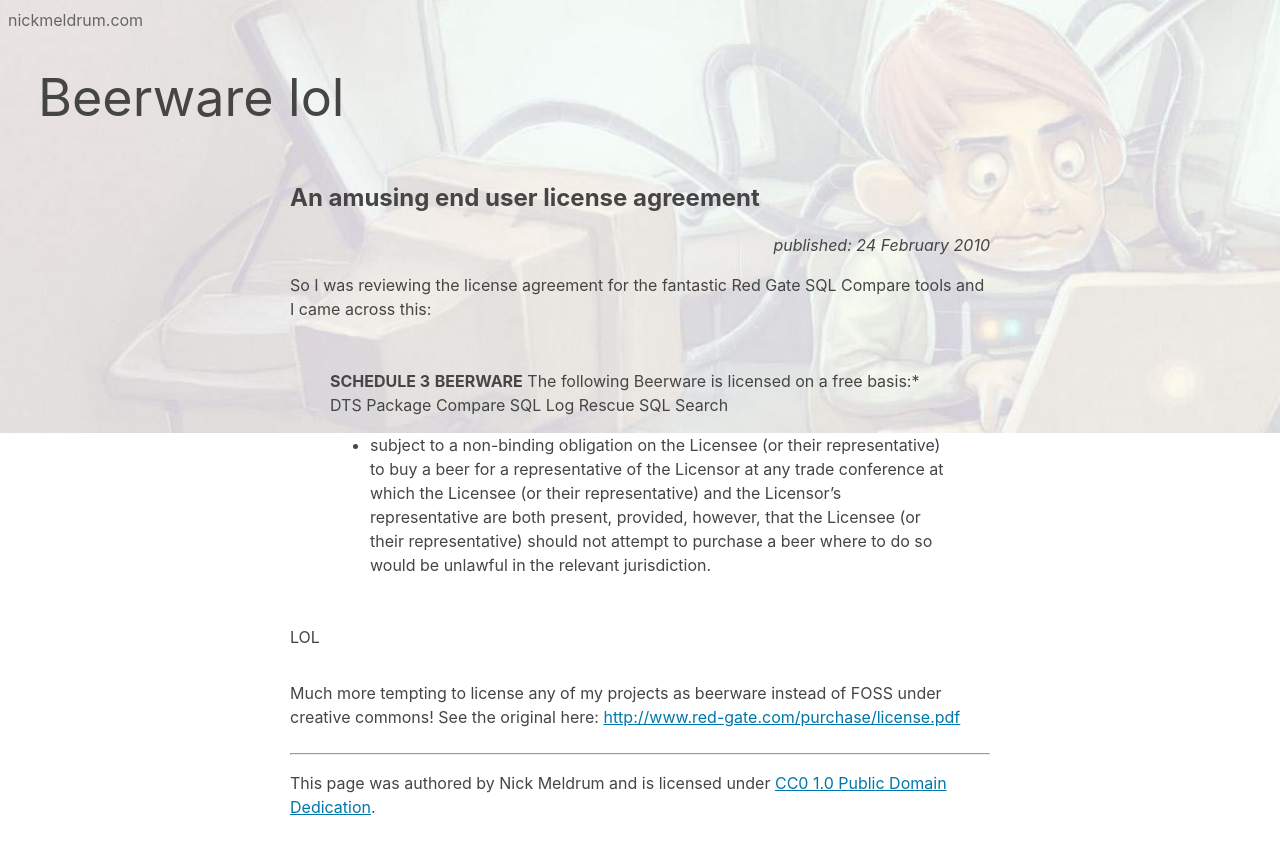
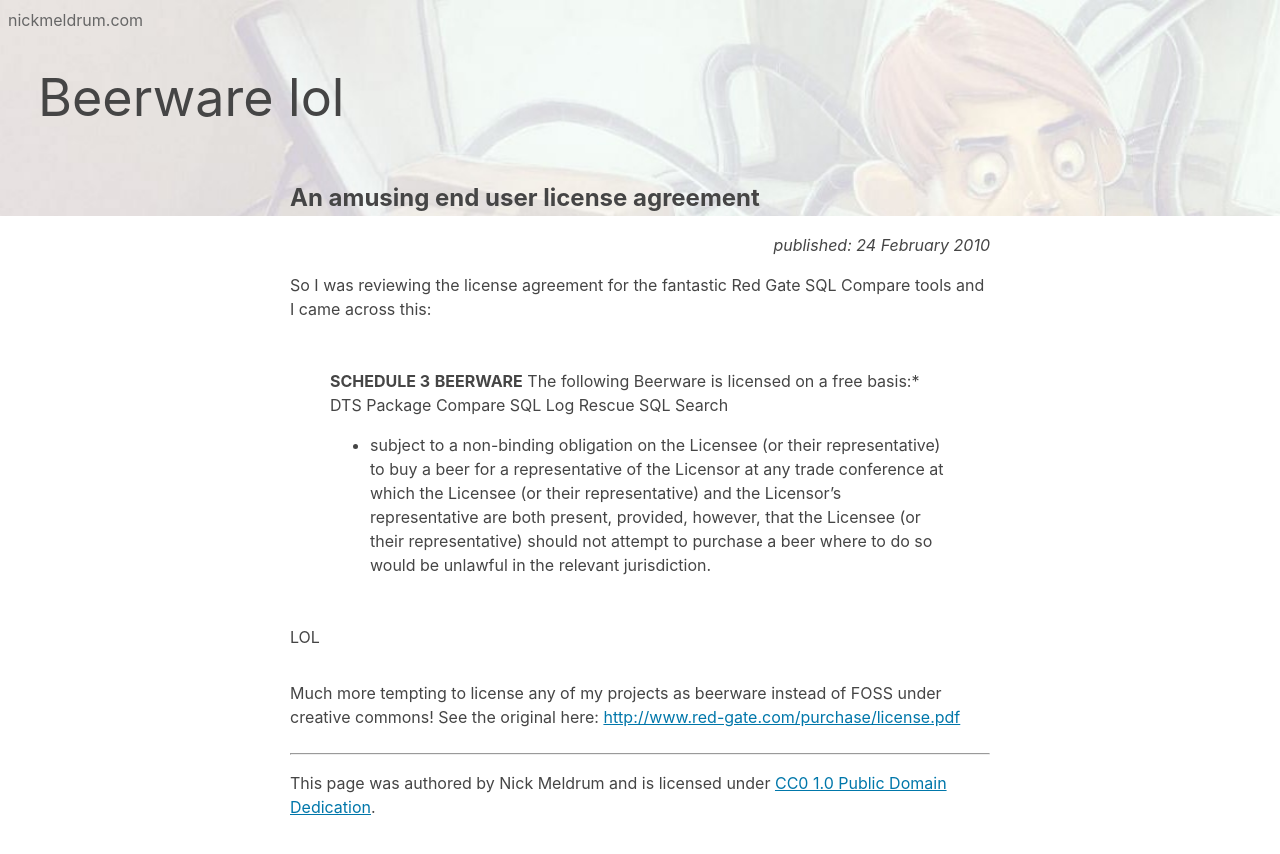
Before and after one commit to nickmeldrum/nickmeldrumdotcom, a Jekyll site: the page built from site/_posts/2010-02-24-beerware.md, in a window 1280 px wide. Shown: the top 854 px of the page. Built offline with Jekyll 4.4.1, drawn with Linux system fonts in a browser that asks for light colours.

Commit message:
starting bg parallax

```diff
--- a/site/_layouts/post.html
+++ b/site/_layouts/post.html
@@ -2,6 +2,7 @@
 <html lang="en">
   {% include head.html %}
   <body>
+    <div class="background"></div>
     {% include header.html %}
     <div class="container">
       <article>
--- a/site/assets/css/styles.scss
+++ b/site/assets/css/styles.scss
@@ -13,9 +13,18 @@
   justify-content: center;
   flex-direction: column;
   color: #454545;
+}
+
+.background {
+  width: 100%;
   background-image: url(/assets/images/geek-half.jpg);
   background-size: 100%;
   background-repeat: no-repeat;
+  height: 216px;
+  position: fixed;
+  left: 0px;
+  top: 0px;
+  z-index: -5;
 }
 
 h1 {
```
